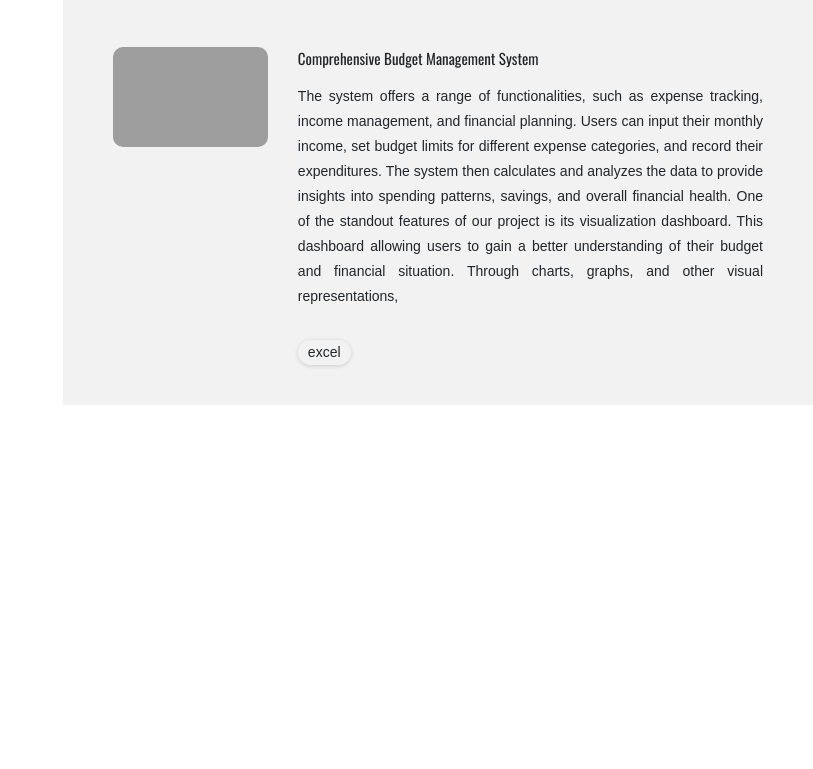
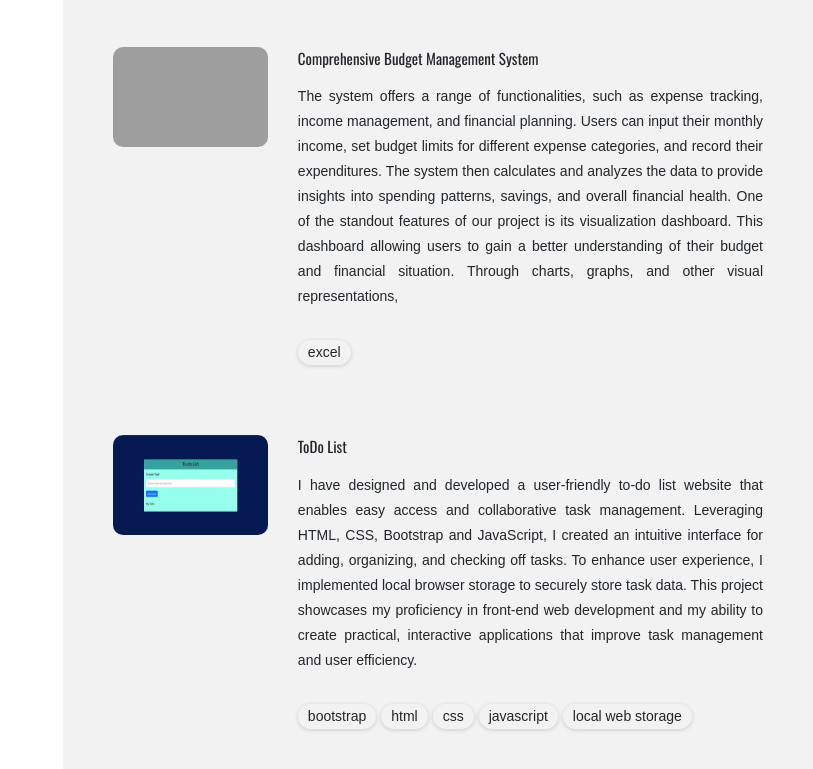
Before and after one commit to Vedanth08/Empty-3, a plain HTML site: page index.html in a window 1280 px wide. Shown: the part 1659-2428 px from the top of the page, without its empty margins (467-1280 px from the left). Before the commit the page ends 2064 px from the top, so only its background shows below. Drawn offline with nearby package versions, Linux system fonts and the light colour scheme; grey boxes are pictures that could not be loaded; a web font is replaced by a local one.

Commit message:
new project container has been added in the project section

```diff
--- a/index.html
+++ b/index.html
@@ -229,7 +229,7 @@
 
                 </div>
 
-                <div class="projects-field project1 ">
+                <div class="projects-field project2 ">
 
                     <div class="project-container ">
 
@@ -263,7 +263,7 @@
 
                 </div>
 
-                <div class="projects-field project1 ">
+                <div class="projects-field project3 ">
 
                     <div class="project-container ">
 
@@ -291,6 +291,38 @@
 
                 </div>
 
+                <div class="projects-field project4 ">
+
+                    <div class="project-container ">
+
+                        <img class="project-image" src="todolist.png" >
+
+                        <div class="project-content">
+
+                            <header class="projects-content-heading ">ToDo List</header>
+
+                            <p class="project-content-para ">I have designed and developed a user-friendly to-do list website that enables easy access and collaborative task management. Leveraging HTML, CSS, Bootstrap and JavaScript, I created an intuitive interface for adding, organizing, and checking off tasks. To enhance user experience, I implemented local browser storage to securely store task data. This project showcases my proficiency in front-end web development and my ability to create practical, interactive applications that improve task management and user efficiency.</p>
+
+                            <div class="techology-field">
+
+                                <span class="technology-content">bootstrap</span>
+
+                                <span class="technology-content">html</span>
+
+                                <span class="technology-content">css</span>
+
+                                <span class="technology-content">javascript</span>
+
+                                <span class="technology-content">local web storage</span>
+
+                            </div>
+
+                        </div>
+
+                    </div>
+
+                </div>
+
             </section>
 
         </aside>
```
Also changed, not shown: todolist.png (added).
